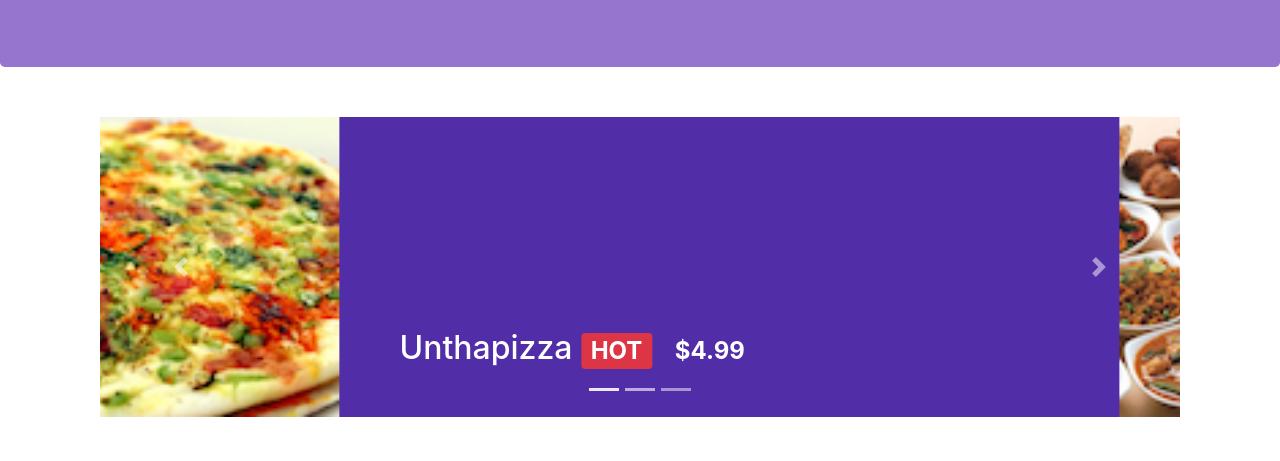
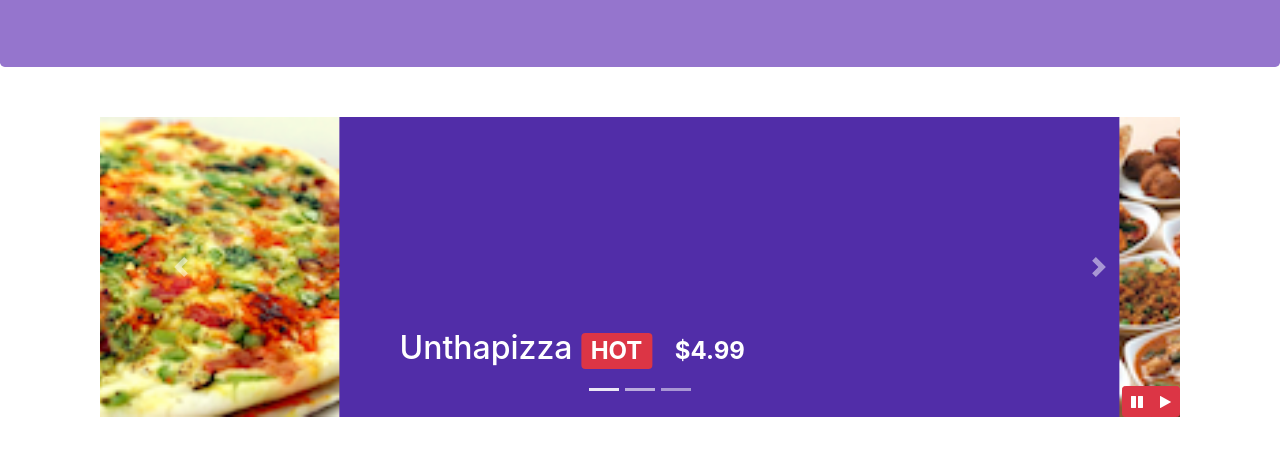
Before and after one commit to Emuohwo/courseconfusion, a website: page index.html in a window 1280 px wide. Shown: the part 339-800 px from the top of the page. Drawn offline with nearby package versions, Linux system fonts and the light colour scheme.

Commit message:
Bootstrap JQuery

```diff
--- a/css/style.css
+++ b/css/style.css
@@ -54,6 +54,13 @@ body{
     min-height: 300px;
 }
 
+#carouselButton {
+    right:0px;
+    position: absolute;
+    bottom: 0px;
+    z-index: 1;
+}
+
 /* mystyle css */
 
 .tab-content {
--- a/index.html
+++ b/index.html
@@ -210,6 +210,15 @@
                             <a href="#mycarousel" role="button" data-slide="next" class="carousel-control-next">
                                 <span class="carousel-control-next-icon"></span>
                             </a>
+                            <!-- Carousel control btns -->
+                            <div class="btn-group" id="carouselButton">
+                                <button class="btn btn-danger btn-sm" id="carousel-pause">
+                                    <span class="fa fa-pause"></span>
+                                </button>
+                                <button class="btn btn-danger btn-sm" id="carousel-play">
+                                    <span class="fa fa-play"></span>
+                                </button>
+                            </div>
                         </div>
                     </div>
                 </div>
@@ -319,7 +328,17 @@
     <!-- Tooltip script -->
     <script>
         $(document).ready(function(){
+            // Tooltip code
             $('[data-toggle="tooltip"]').tooltip();
+
+            // Carousel control
+            $("#mycarousel").carousel( {interval: 2000 } );
+            $("#carousel-pause").click(function(){
+                $("#mycarousel").carousel('pause');
+            });
+            $("#carousel-play").click(function(){
+                $("#mycarousel").carousel('cycle');
+            })
         });
     </script>
 </body>
```
